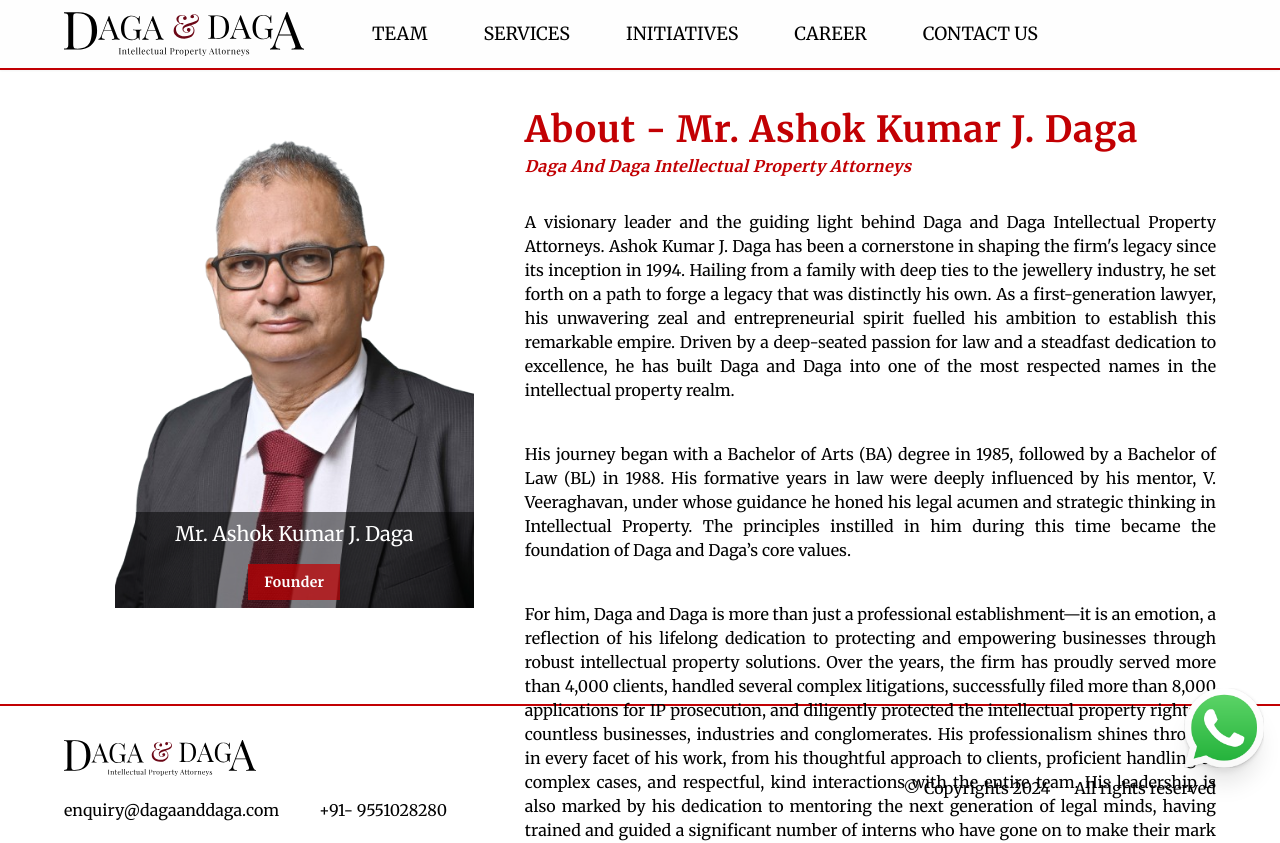
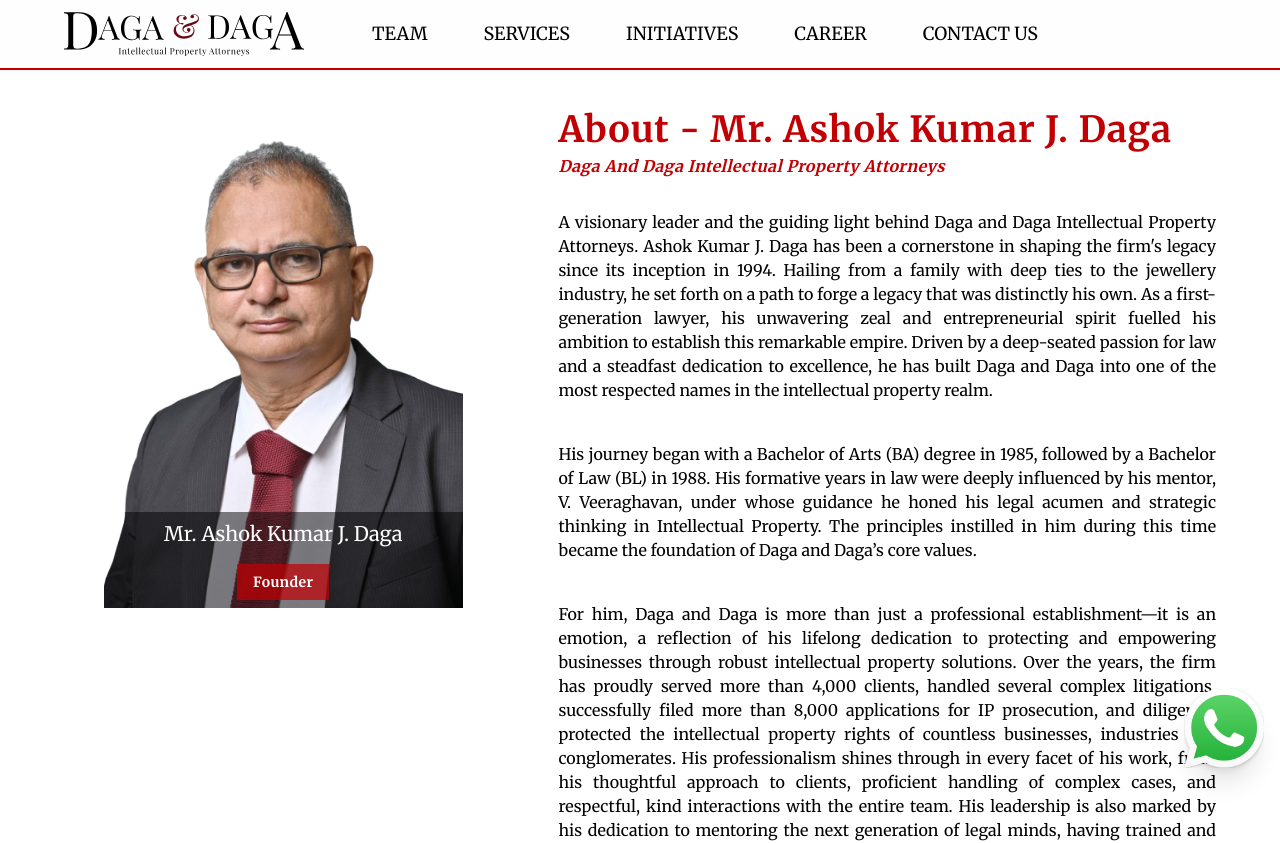
Before and after one commit to prithvi60/dagalawfirm, a Next.js app: page /team/founder in a window 1280 px wide. Shown: the top 843 px of the page. Built offline with nearby package versions, Linux system fonts and the light colour scheme.

Commit message:
minor UI change

```diff
--- a/components/team/personDetail/PersonDescription.jsx
+++ b/components/team/personDetail/PersonDescription.jsx
@@ -3,14 +3,14 @@
 
 export const PersonDescription = ({ data }) => {
     return (
-        <section className="relative flex flex-col gap-5 px-5 border-t-2 mt-14 md:mt-16 md:flex-row lg:pl-16 border-info font-merriWeather py-7 lg:px-16 lg:py-12 md:gap-0 md:h-[80vh]">
-            <div className='basis-full md:basis-2/5 flex  justify-center'>
-                <div className="relative  w-[280px] md:w-[360px] md:h-[480px] h-[380px]  overflow-hidden group z-0 contrast-100  md:sticky md:top-32">
+        <section className="relative flex flex-col gap-5 px-5 border-t-2 mt-14 md:mt-16 md:flex-row lg:pl-16 border-info font-merriWeather py-7 lg:px-16 lg:py-12 md:gap-8 xl:gap-14">
+            <div className='flex justify-center w-full md:w-2/5'>
+                <div className="relative w-[280px] md:size-[360px] xl:h-[480px] h-[380px]  overflow-hidden group z-0 contrast-100  md:sticky md:top-32">
                     <Image alt="sample-image" src={data.img} fill className="object-contain object-center transition-all duration-200 ease-in-out" />
                     <div className="absolute left-0 z-10 px-5 pt-2 bottom-0 lg:px-8 backdrop-brightness-[0.50] pb-2 w-full">
                         <div className="flex flex-col items-center justify-center w-full ">
                             <h3 className="mb-4 text-base font-medium text-white md:text-lg xl:text-xl font-merriWeather">{data.name}</h3>
-                            <div className='px-4  py-2 text-sm  tracking-wide  bg-info/70 font-bold text-primary font-merriWeather w-max'>{data.position}</div>
+                            <div className='px-4 py-2 text-sm font-bold tracking-wide bg-info/70 text-primary font-merriWeather w-max'>{data.position}</div>
                         </div>
                     </div>
                 </div>
```
